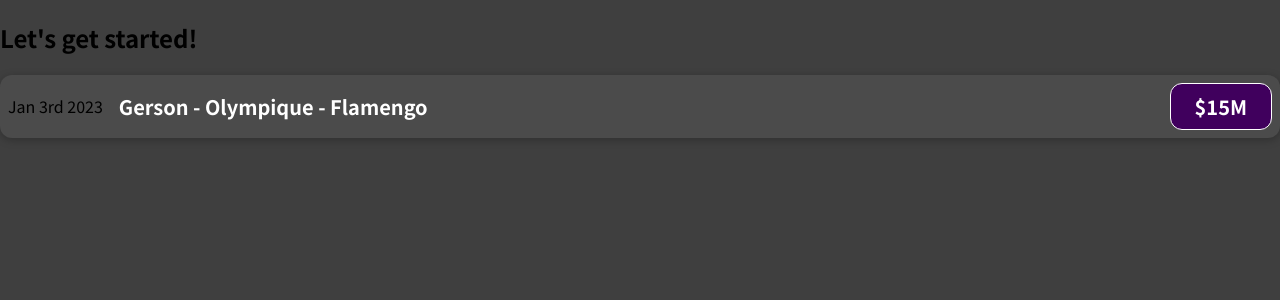
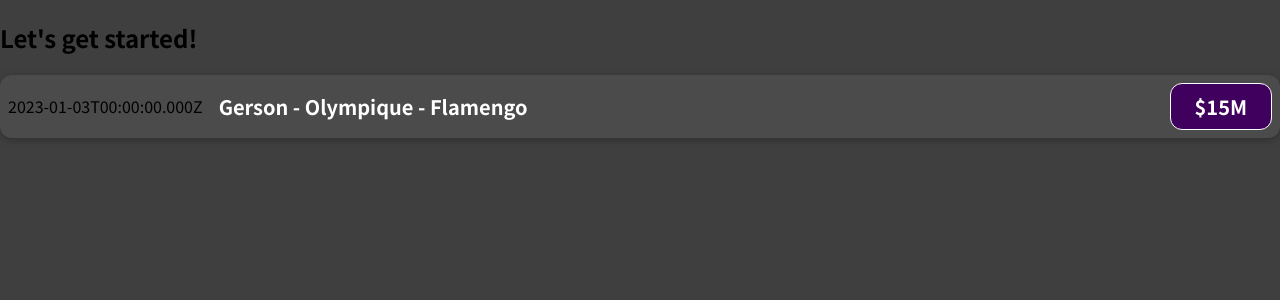
Before and after one commit to daniloamaralr/sporstats, a JavaScript app: page / in a window 1280 px wide. Shown: the top 300 px of the page. Built offline with nearby package versions, Linux system fonts and the light colour scheme.

Commit message:
outoutting dyamic data

```diff
--- a/src/components/TransferItem.js
+++ b/src/components/TransferItem.js
@@ -1,12 +1,16 @@
 import './TransferItem.css';
 
 function TransferItem() {
+    const transferDate = new Date(2023, 0, 3);
+    const transferTitle = "Gerson - Olympique - Flamengo"
+    const transferPrice = 15;
+
   return (
     <div className="transfer-item">
-      <div> Jan 3rd 2023</div>
+      <div> {transferDate.toISOString()} </div>
       <div className="transfer-item__description">
-        <h2>Gerson - Olympique - Flamengo</h2>
-        <div className="transfer-item__price"> $15M</div>
+        <h2>{transferTitle}</h2>
+        <div className="transfer-item__price"> ${transferPrice}M</div>
       </div>
     </div>
   );
```
